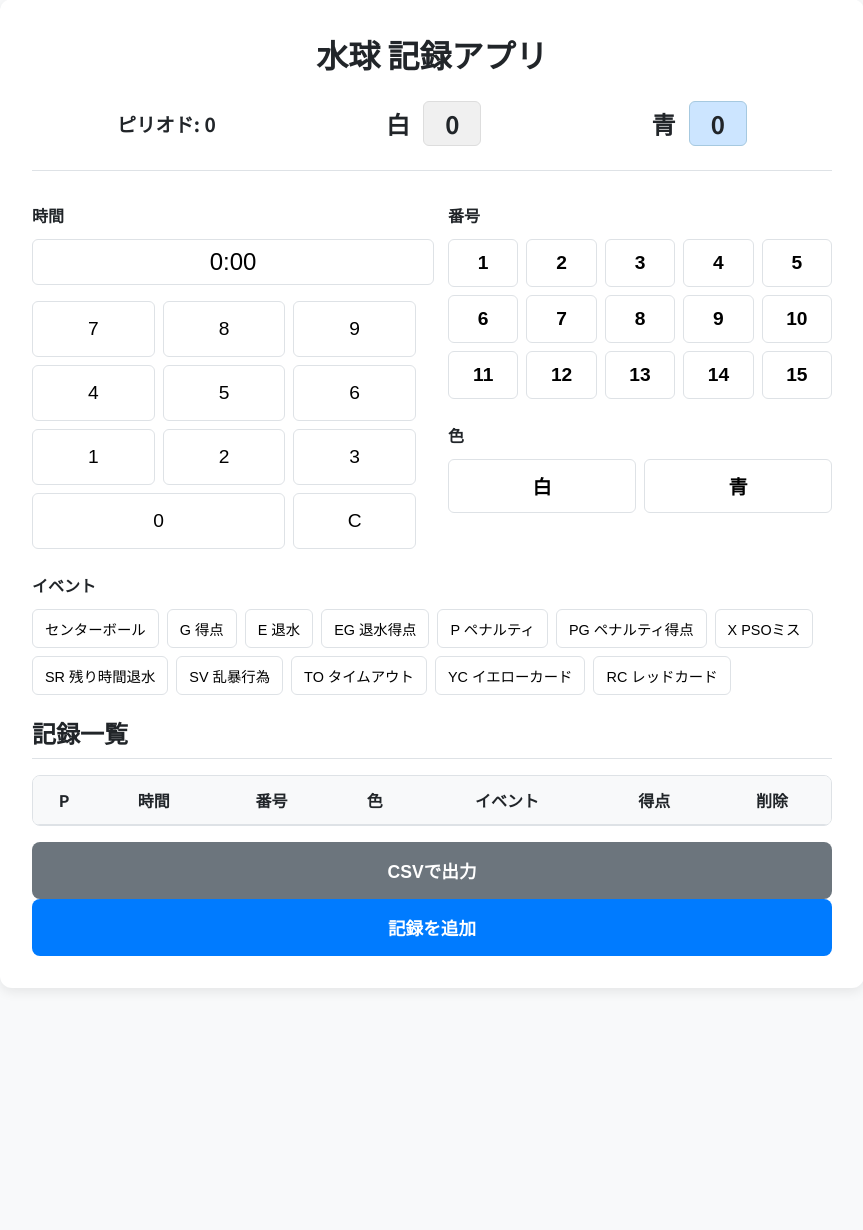
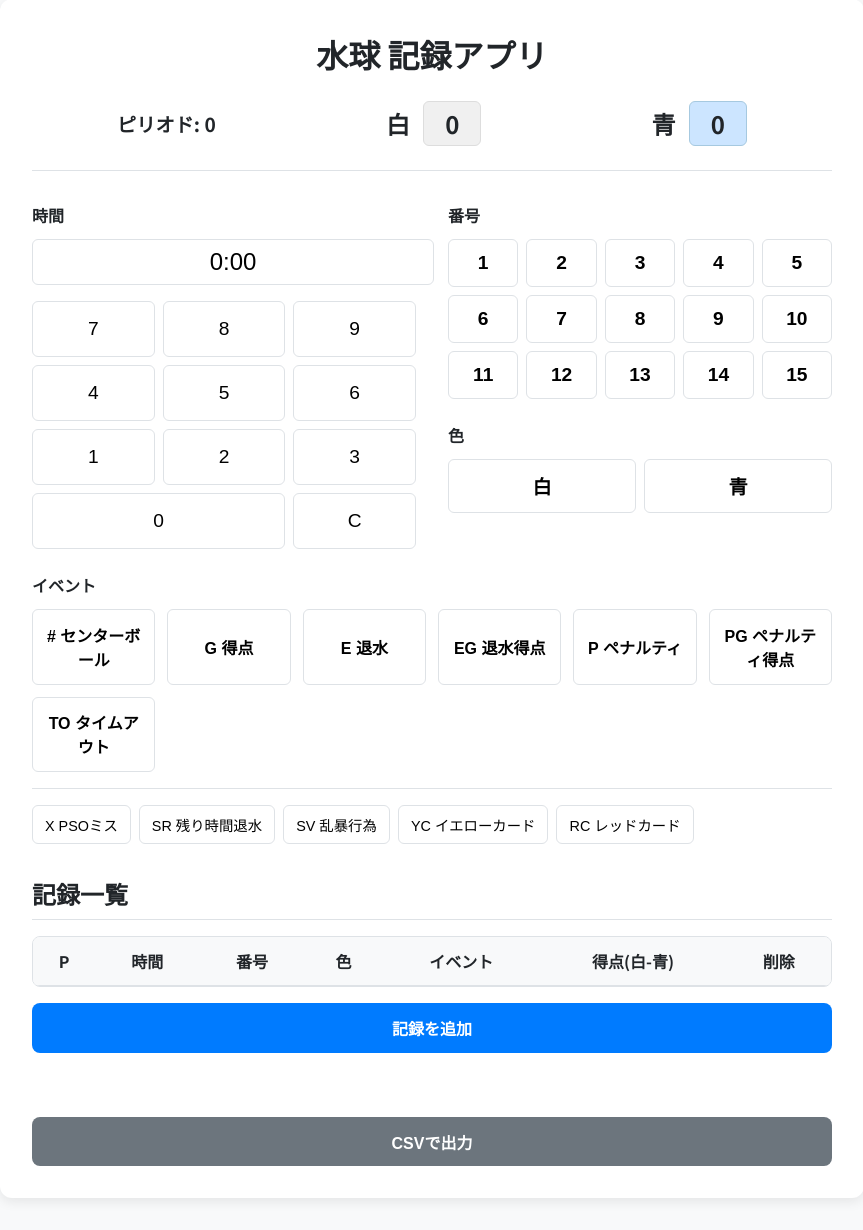
Before and after one commit to lalayue1126/Water-Polo-Scorer, a Flask app: page / in a window 1280 px wide. Shown: the part 33-1263 px from the top of the page, without its empty margins (208-1071 px from the left). Before the commit the page ends 1023 px from the top, so only its background shows below. Run offline with Flask 3, Linux system fonts and the light colour scheme; lists and menus that the app fills with data are empty.

Commit message:
202509161745

```diff
--- a/static/script.js
+++ b/static/script.js
@@ -1,5 +1,5 @@
 document.addEventListener('DOMContentLoaded', () => {
-    // Get references to DOM elements
+    // DOM要素の取得
     const periodDisplay = document.getElementById('period-display');
     const scoreWhiteDisplay = document.getElementById('score-white');
     const scoreBlueDisplay = document.getElementById('score-blue');
@@ -11,7 +11,9 @@ document.addEventListener('DOMContentLoaded', () => {
     const exportCsvBtn = document.getElementById('export-csv-btn');
     const playerNumberContainer = document.getElementById('player-number-buttons');
     const teamColorContainer = document.getElementById('team-color-buttons');
-    const eventTypeContainer = document.getElementById('event-type-buttons');
+    // ★★★ 変更点: イベントボタンのコンテナを2つ取得 ★★★
+    const primaryEventContainer = document.getElementById('primary-event-buttons');
+    const secondaryEventContainer = document.getElementById('secondary-event-buttons');
 
     // App state variables
     let period = 0;
@@ -22,209 +24,119 @@ document.addEventListener('DOMContentLoaded', () => {
     let selectedEvent = null;
 
     /**
-     * Initializes the application by creating event buttons and setting up event listeners.
+     * Initializes the application by setting up event listeners.
      */
-    const initializeButtons = () => {
-        // Event buttons are generated dynamically based on this array.
-        const events = [
-            { display: 'センターボール', value: 'センターボール' },
-            { display: 'G 得点', value: '得点' },
-            { display: 'E 退水', value: '退水' },
-            { display: 'EG 退水得点', value: '退水得点' },
-            { display: 'P ペナルティ', value: 'ペナルティファール' },
-            { display: 'PG ペナルティ得点', value: 'ペナルティ得点' },
-            { display: 'X PSOミス', value: 'PSOミス' },
-            { display: 'SR 残り時間退水', value: '残り時間退水' },
-            { display: 'SV 乱暴行為', value: '乱暴行為' },
-            { display: 'TO タイムアウト', value: 'タイムアウト' },
-            { display: 'YC イエローカード', value: 'イエローカード' },
-            { display: 'RC レッドカード', value: 'レッドカード' },
-        ];
+    const initializeApp = () => {
+        // ボタンがHTMLに直書きされたため、JSでの生成は不要
 
-        events.forEach(event => {
-            const btn = document.createElement('button');
-            btn.textContent = event.display;
-            btn.dataset.value = event.value;
-            eventTypeContainer.appendChild(btn);
-        });
-
-        // Set up a single event listener for each button group.
+        // イベントリスナーを設定
         playerNumberContainer.addEventListener('click', handleButtonClick);
         teamColorContainer.addEventListener('click', handleButtonClick);
-        eventTypeContainer.addEventListener('click', handleButtonClick);
+        // ★★★ 変更点: 2つのコンテナにリスナーを設定 ★★★
+        primaryEventContainer.addEventListener('click', handleButtonClick);
+        secondaryEventContainer.addEventListener('click', handleButtonClick);
     };
 
     /**
-     * Handles clicks on any of the selection buttons (number, color, event).
+     * Handles clicks on any of the selection buttons.
      * @param {Event} e - The click event.
      */
     const handleButtonClick = (e) => {
         const clickedButton = e.target;
         if (clickedButton.tagName !== 'BUTTON') return;
 
+        const value = clickedButton.dataset.value;
         const container = clickedButton.closest('.button-group');
-        if (!container) return;
 
-        // Deselect any previously selected button in the same group.
-        container.querySelectorAll('button.selected').forEach(btn => {
-            btn.classList.remove('selected');
-        });
+        // ★★★ 変更点: イベントボタンの選択ロジックを修正 ★★★
+        if (container.id === 'primary-event-buttons' || container.id === 'secondary-event-buttons') {
+            // イベントボタンがクリックされた場合
+            // まず全てのイベントボタンの選択を解除
+            primaryEventContainer.querySelectorAll('button.selected').forEach(btn => btn.classList.remove('selected'));
+            secondaryEventContainer.querySelectorAll('button.selected').forEach(btn => btn.classList.remove('selected'));
 
-        // Select the clicked button.
-        clickedButton.classList.add('selected');
-
-        // Update the corresponding state variable.
-        const value = clickedButton.dataset.value;
-        if (container.id === 'player-number-buttons') selectedNumber = value;
-        if (container.id === 'team-color-buttons') selectedColor = value;
-        if (container.id === 'event-type-buttons') selectedEvent = value;
+            // クリックされたボタンを選択状態にし、値を更新
+            clickedButton.classList.add('selected');
+            selectedEvent = value;
+        } else {
+            // 番号または色ボタンがクリックされた場合 (従来のロジック)
+            container.querySelectorAll('button.selected').forEach(btn => btn.classList.remove('selected'));
+            clickedButton.classList.add('selected');
+            if (container.id === 'player-number-buttons') selectedNumber = value;
+            if (container.id === 'team-color-buttons') selectedColor = value;
+        }
     };
 
+    // (これ以降の、時間入力、記録追加、リセット、描画、削除、CSV出力の各関数に変更はありません)
     // --- Time Input Calculator ---
     calculatorButtons.addEventListener('click', (e) => {
-        if (e.target.tagName !== 'BUTTON') return;
-        const value = e.target.dataset.value;
+        const target = e.target;
+        if (target.tagName !== 'BUTTON' || target.id === 'clear-time-btn') return;
+        const value = target.dataset.value;
         if (timeInput.length < 4) { timeInput += value; updateTimeDisplay(); }
     });
     clearTimeBtn.addEventListener('click', () => { timeInput = ""; updateTimeDisplay(); });
-
     const updateTimeDisplay = () => {
         let ft = "0:00";
-        if (timeInput.length === 1) ft = `0:0${timeInput}`;
-        else if (timeInput.length === 2) ft = `0:${timeInput}`;
+        if (timeInput.length === 1) ft = `0:0${timeInput}`; else if (timeInput.length === 2) ft = `0:${timeInput}`;
         else if (timeInput.length === 3) ft = `${timeInput.slice(0, 1)}:${timeInput.slice(1)}`;
-        else if (timeInput.length === 4) {
-            const m = parseInt(timeInput.slice(0, 2), 10);
-            if (m < 10) ft = `${m}:${timeInput.slice(2)}`;
-            else ft = `${timeInput.slice(0, 1)}:${timeInput.slice(1,3)}`;
-        }
+        else if (timeInput.length === 4) { const m = parseInt(timeInput.slice(0, 2), 10); if (m < 10) ft = `${m}:${timeInput.slice(2)}`; else ft = `${timeInput.slice(0, 1)}:${timeInput.slice(1,3)}`; }
         timeDisplay.value = ft;
     };
 
     // --- Core App Logic ---
     addRecordBtn.addEventListener('click', () => {
-        // Validate that all inputs have been selected.
-        if (timeInput === "" || !selectedNumber || !selectedColor || !selectedEvent) {
-            alert("時間とすべての項目を選択してください。");
-            return;
-        }
-
-        // Calculate the score at the time of this record.
+        if (timeInput === "" || !selectedNumber || !selectedColor || !selectedEvent) { alert("時間とすべての項目を選択してください。"); return; }
         let scoreWhite = 0, scoreBlue = 0;
-        records.forEach(r => {
-            if (['得点', 'ペナルティ得点', '退水得点'].includes(r.event)) {
-                if (r.color === '白') scoreWhite++; else scoreBlue++;
-            }
-        });
-        if (['得点', 'ペナルティ得点', '退水得点'].includes(selectedEvent)) {
-            if (selectedColor === '白') scoreWhite++; else scoreBlue++;
-        }
+        records.forEach(r => { if (['得点', 'ペナルティ得点', '退水得点'].includes(r.event)) { if (r.color === '白') scoreWhite++; else scoreBlue++; } });
+        if (['得点', 'ペナルティ得点', '退水得点'].includes(selectedEvent)) { if (selectedColor === '白') scoreWhite++; else scoreBlue++; }
         const currentScore = `${scoreWhite}-${scoreBlue}`;
-
-        // Create a new record object.
-        const newRecord = {
-            id: Date.now(),
-            period: (selectedEvent === 'センターボール') ? period + 1 : period,
-            time: timeDisplay.value,
-            number: selectedNumber,
-            color: selectedColor,
-            event: selectedEvent,
-            score: currentScore
-        };
-
-        if (newRecord.event === 'センターボール') {
-            period++;
-        }
-
+        const newRecord = { id: Date.now(), period: (selectedEvent === 'センターボール') ? period + 1 : period, time: timeDisplay.value, number: selectedNumber, color: selectedColor, event: selectedEvent, score: currentScore };
+        if (newRecord.event === 'センターボール') { period++; }
         records.push(newRecord);
         renderRecords();
         resetInputs();
     });
 
-    /**
-     * Resets all input fields and selections to their initial state.
-     */
     const resetInputs = () => {
-        timeInput = "";
-        updateTimeDisplay();
+        timeInput = ""; updateTimeDisplay();
         document.querySelectorAll('.button-group button.selected').forEach(btn => btn.classList.remove('selected'));
-        selectedNumber = null;
-        selectedColor = null;
-        selectedEvent = null;
+        selectedNumber = null; selectedColor = null; selectedEvent = null;
     };
 
-    /**
-     * Renders the entire list of records and updates the main score display.
-     */
     const renderRecords = () => {
-        recordList.innerHTML = "";
-        let scoreWhite = 0, scoreBlue = 0;
-
-        // Sort records by period, then by time descending.
-        records.sort((a, b) => {
-            if (a.period !== b.period) return a.period - b.period;
-            const tA = a.time.split(':').reduce((acc, t) => 60 * acc + +t, 0);
-            const tB = b.time.split(':').reduce((acc, t) => 60 * acc + +t, 0);
-            return tB - tA;
-        });
-
+        recordList.innerHTML = ""; let scoreWhite = 0, scoreBlue = 0;
+        records.sort((a, b) => { if (a.period !== b.period) return a.period - b.period; const tA = a.time.split(':').reduce((acc, t) => 60 * acc + +t, 0); const tB = b.time.split(':').reduce((acc, t) => 60 * acc + +t, 0); return tB - tA; });
         records.forEach(rec => {
-            if (['得点', 'ペナルティ得点', '退水得点'].includes(rec.event)) {
-                if (rec.color === '白') scoreWhite++; else scoreBlue++;
-            }
+            if (['得点', 'ペナルティ得点', '退水得点'].includes(rec.event)) { if (rec.color === '白') scoreWhite++; else scoreBlue++; }
             const row = document.createElement('tr');
             row.innerHTML = `<td>${rec.period}</td><td>${rec.time}</td><td>${rec.number}</td><td class="${rec.color === '白' ? 'white-cell' : 'blue-cell'}">${rec.color}</td><td>${rec.event}</td><td>${rec.score}</td><td><button class="delete-btn" data-id="${rec.id}">×</button></td>`;
             recordList.appendChild(row);
         });
-
-        scoreWhiteDisplay.textContent = scoreWhite;
-        scoreBlueDisplay.textContent = scoreBlue;
+        scoreWhiteDisplay.textContent = scoreWhite; scoreBlueDisplay.textContent = scoreBlue;
         periodDisplay.textContent = period;
-
         document.querySelectorAll('.delete-btn').forEach(btn => btn.addEventListener('click', deleteRecord));
     };
 
-    /**
-     * Deletes a record based on its ID.
-     * @param {Event} e - The click event from the delete button.
-     */
     const deleteRecord = (e) => {
         const id = Number(e.target.dataset.id);
         const rec = records.find(r => r.id === id);
-
-        if (rec && rec.event === 'センターボール') {
-            period--;
-        }
-
+        if (rec && rec.event === 'センターボール') { period--; }
         records = records.filter(r => r.id !== id);
         renderRecords();
     };
 
     // --- CSV Export ---
     exportCsvBtn.addEventListener('click', () => {
-        if (records.length === 0) {
-            alert("エクスポートする記録がありません。");
-            return;
-        }
-        let csv = "ピリオド,時間,番号,色,イベント,得点\n";
-        records.forEach(r => {
-            csv += [r.period, r.time, r.number, r.color, r.event, `"${r.score}"`].join(',') + "\n";
-        });
-
-        const bom = new Uint8Array([0xEF, 0xBB, 0xBF]); // BOM for Excel compatibility
-        const blob = new Blob([bom, csv], { type: 'text/csv;charset=utf-8;' });
-        const url = URL.createObjectURL(blob);
-        const a = document.createElement('a');
-        a.href = url;
-
-        const now = new Date();
-        const ts = `${now.getFullYear()}${(now.getMonth()+1).toString().padStart(2,'0')}${now.getDate().toString().padStart(2,'0')}_${now.getHours().toString().padStart(2,'0')}${now.getMinutes().toString().padStart(2,'0')}`;
+        if (records.length === 0) { alert("エクスポートする記録がありません。"); return; }
+        let csv = "ピリオド,時間,番号,色,イベント,得点(白-青)\n";
+        records.forEach(r => { csv += [r.period, r.time, r.number, r.color, r.event, `"${r.score}"`].join(',') + "\n"; });
+        const bom = new Uint8Array([0xEF, 0xBB, 0xBF]); const blob = new Blob([bom, csv], { type: 'text/csv;charset=utf-8;' }); const url = URL.createObjectURL(blob); const a = document.createElement('a'); a.href = url;
+        const now = new Date(); const ts = `${now.getFullYear()}${(now.getMonth()+1).toString().padStart(2,'0')}${now.getDate().toString().padStart(2,'0')}_${now.getHours().toString().padStart(2,'0')}${now.getMinutes().toString().padStart(2,'0')}`;
         a.download = `waterpolo_record_${ts}.csv`;
-
-        a.click();
-        URL.revokeObjectURL(url);
+        a.click(); URL.revokeObjectURL(url);
     });
 
     // Start the application.
-    initializeButtons();
+    initializeApp();
 });
--- a/static/style.css
+++ b/static/style.css
@@ -1,9 +1,7 @@
 /* :root variables define the color palette for the app. */
 :root {
     --primary-color: #007bff;
-    --primary-hover: #0056b3;
     --secondary-color: #6c757d;
-    --secondary-hover: #545b62;
     --background-color: #f8f9fa;
     --card-background: #ffffff;
     --text-color: #212529;
@@ -105,33 +103,21 @@ main {
     background-color: #fff;
     border-radius: 6px;
     cursor: pointer;
+    transition: background-color 0.2s;
 }
+.calculator-buttons button:hover { background-color: #f1f3f5; }
 .calculator-buttons button.wide {
     grid-column: span 2;
 }
-
-.primary-btn, .secondary-btn {
-    width: 100%;
-    padding: 1rem;
-    font-size: 1.1rem;
-    font-weight: bold;
-    border: none;
-    border-radius: 8px;
-    cursor: pointer;
-}
-.primary-btn { background-color: var(--primary-color); color: white; }
-.secondary-btn { background-color: var(--secondary-color); color: white; }
 
 .details-inputs {
     display: flex;
     flex-direction: column;
     gap: 1.5rem;
 }
-.details-inputs .records-section {
-    margin-top: 1rem;
-}
-.details-inputs .records-section h2 {
-    margin-top: 0;
+
+.records-section {
+    margin-top: 2rem;
 }
 
 .records-section h2 {
@@ -140,7 +126,7 @@ main {
     margin-bottom: 1rem;
 }
 .table-wrapper {
-    max-height: 250px;
+    max-height: 300px;
     overflow-y: auto;
     border: 1px solid var(--border-color);
     border-radius: 8px;
@@ -197,7 +183,6 @@ tbody tr:hover { background-color: #f1f3f5; }
 }
 .button-row {
     display: flex;
-    justify-content: flex-start;
     gap: 0.5rem;
     width: 100%;
 }
@@ -217,5 +202,47 @@ tbody tr:hover { background-color: #f1f3f5; }
 
 .input-group.full-width {
     grid-column: 1 / -1;
+    margin-bottom: 1rem;
+}
+
+.action-buttons {
+    display: flex;
+    gap: 1rem;
+    flex-direction: column;
     margin-top: 1rem;
 }
+.primary-btn, .secondary-btn {
+    width: 100%;
+    padding: 0.8rem;
+    font-size: 1rem;
+    font-weight: bold;
+    border: none;
+    border-radius: 8px;
+    cursor: pointer;
+}
+.primary-btn { background-color: var(--primary-color); color: white; }
+.secondary-btn {
+    background-color: var(--secondary-color);
+    color: white;
+    margin-top: 3rem
+}
+
+.primary-events {
+    display: grid;
+    /* 画面幅に応じて列数を2から4に自動調整 */
+    grid-template-columns: repeat(auto-fit, minmax(120px, 1fr));
+    gap: 0.75rem;
+}
+
+.primary-events button {
+    font-size: 1.0rem; /* フォントサイズを大きく */
+    font-weight: bold;
+    padding: 0.8rem 0.5rem; /* 上下のパディングを増やす */
+    text-align: center;
+}
+
+.secondary-events {
+    margin-top: 1rem; /* 上のボタン群との間にスペースを確保 */
+    border-top: 1px solid var(--border-color);
+    padding-top: 1rem;
+}
--- a/templates/index.html
+++ b/templates/index.html
@@ -4,7 +4,6 @@
     <meta charset="UTF-8">
     <meta name="viewport" content="width=device-width, initial-scale=1.0">
     <title>水球 記録アプリ</title>
-    <!-- Google Fonts と スタイルシートの読み込み -->
     <link rel="preconnect" href="https://fonts.googleapis.com">
     <link rel="preconnect" href="https://fonts.gstatic.com" crossorigin>
     <link href="https://fonts.googleapis.com/css2?family=Inter:wght@400;700&family=Noto+Sans+JP:wght@400;700&display=swap" rel="stylesheet">
@@ -34,61 +33,68 @@
                         <button class="wide" data-value="0">0</button><button id="clear-time-btn">C</button>
                     </div>
                 </div>
-
+                <!-- 番号・色 入力 -->
                 <div class="details-inputs">
                     <div class="input-group">
                         <label>番号</label>
-                        <!-- 番号ボタンをHTMLに直接記述 -->
                         <div id="player-number-buttons" class="button-group">
-                            <div class="button-row">
-                                <button data-value="1">1</button><button data-value="2">2</button><button data-value="3">3</button><button data-value="4">4</button><button data-value="5">5</button>
-                            </div>
-                            <div class="button-row">
-                                <button data-value="6">6</button><button data-value="7">7</button><button data-value="8">8</button><button data-value="9">9</button><button data-value="10">10</button>
-                            </div>
-                            <div class="button-row">
-                                <button data-value="11">11</button><button data-value="12">12</button><button data-value="13">13</button><button data-value="14">14</button><button data-value="15">15</button>
-                            </div>
+                            <div class="button-row"><button data-value="1">1</button><button data-value="2">2</button><button data-value="3">3</button><button data-value="4">4</button><button data-value="5">5</button></div>
+                            <div class="button-row"><button data-value="6">6</button><button data-value="7">7</button><button data-value="8">8</button><button data-value="9">9</button><button data-value="10">10</button></div>
+                            <div class="button-row"><button data-value="11">11</button><button data-value="12">12</button><button data-value="13">13</button><button data-value="14">14</button><button data-value="15">15</button></div>
                         </div>
                     </div>
-
                     <div class="input-group">
                         <label>色</label>
-                        <!-- 色ボタンをHTMLに直接記述 -->
                         <div id="team-color-buttons" class="button-group">
-                            <button data-value="白">白</button>
-                            <button data-value="青">青</button>
+                            <button data-value="白">白</button><button data-value="青">青</button>
                         </div>
                     </div>
                 </div>
             </div>
 
+            <!-- ★★★ 変更点: イベントボタンを2つのグループに分割 ★★★ -->
             <div class="input-group full-width">
                 <label>イベント</label>
-                <div id="event-type-buttons" class="button-group">
-                    <!-- イベントボタンはJSで動的に生成されます -->
+                <!-- 主要なイベントボタン (大きく、2行) -->
+                <div id="primary-event-buttons" class="button-group primary-events">
+                    <button data-value="センターボール"># センターボール</button>
+                    <button data-value="得点">G 得点</button>
+                    <button data-value="退水">E 退水</button>
+                    <button data-value="退水得点">EG 退水得点</button>
+                    <button data-value="ペナルティファール">P ペナルティ</button>
+                    <button data-value="ペナルティ得点">PG ペナルティ得点</button>
+                    <button data-value="タイムアウト">TO タイムアウト</button>
+                </div>
+                <!-- その他のイベントボタン (小さく) -->
+                <div id="secondary-event-buttons" class="button-group secondary-events">
+                    <button data-value="PSOミス">X PSOミス</button>
+                    <button data-value="残り時間退水">SR 残り時間退水</button>
+                    <button data-value="乱暴行為">SV 乱暴行為</button>
+                    <button data-value="イエローカード">YC イエローカード</button>
+                    <button data-value="レッドカード">RC レッドカード</button>
                 </div>
             </div>
 
+            <!-- 記録一覧セクション -->
             <section class="records-section">
                 <h2>記録一覧</h2>
                 <div class="table-wrapper">
                     <table>
                         <thead>
                             <tr>
-                                <th>P</th><th>時間</th><th>番号</th><th>色</th><th>イベント</th><th>得点</th><th>削除</th>
+                                <th>P</th><th>時間</th><th>番号</th><th>色</th><th>イベント</th><th>得点(白-青)</th><th>削除</th>
                             </tr>
                         </thead>
                         <tbody id="record-list"></tbody>
                     </table>
                 </div>
-                <button id="export-csv-btn" class="secondary-btn">CSVで出力</button>
+                <div class="action-buttons">
+                    <button id="add-record-btn" class="primary-btn">記録を追加</button>
+                    <button id="export-csv-btn" class="secondary-btn">CSVで出力</button>
+                </div>
             </section>
-
-            <button id="add-record-btn" class="primary-btn">記録を追加</button>
         </main>
     </div>
-
     <script src="{{ url_for('static', filename='script.js') }}"></script>
 </body>
 </html>
```
